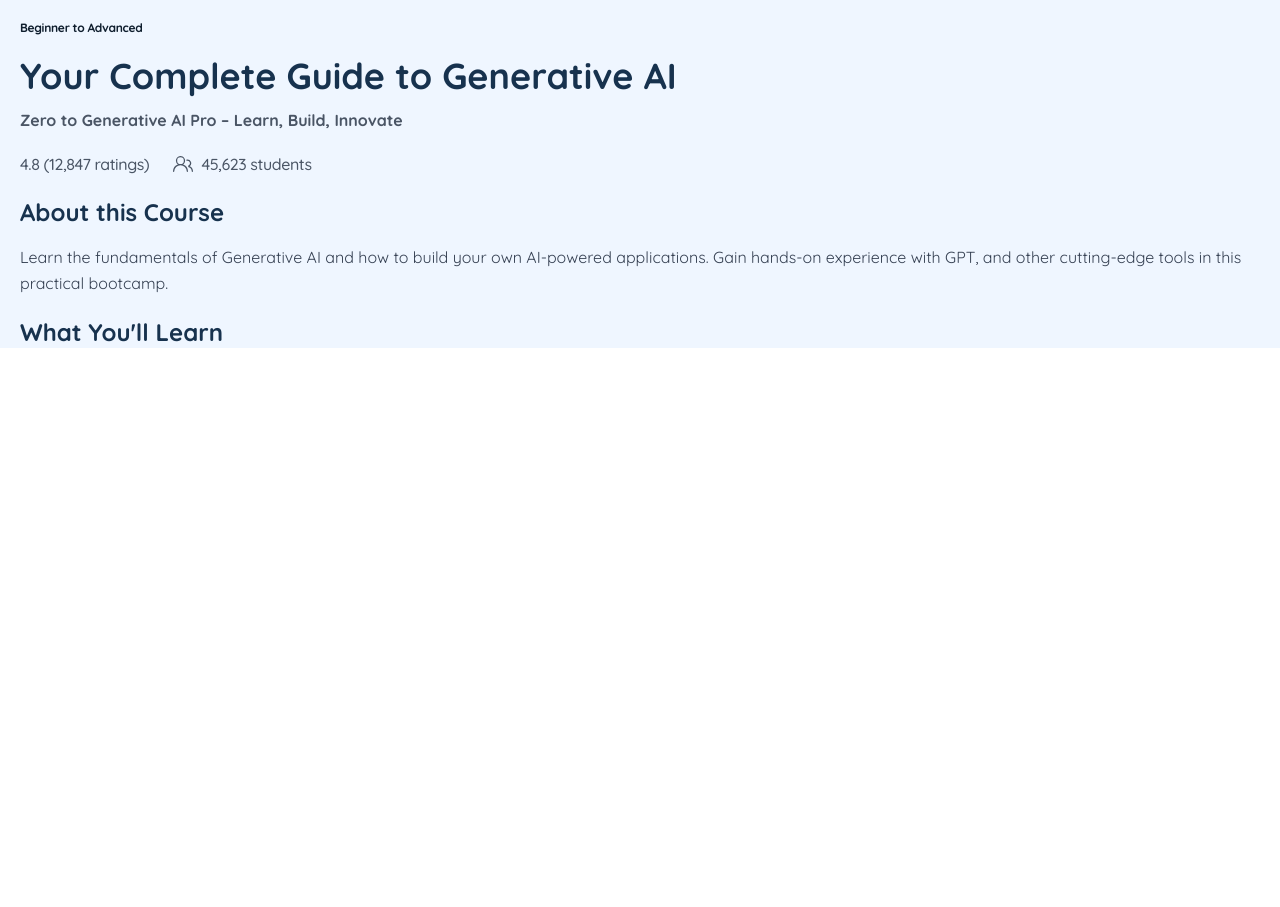
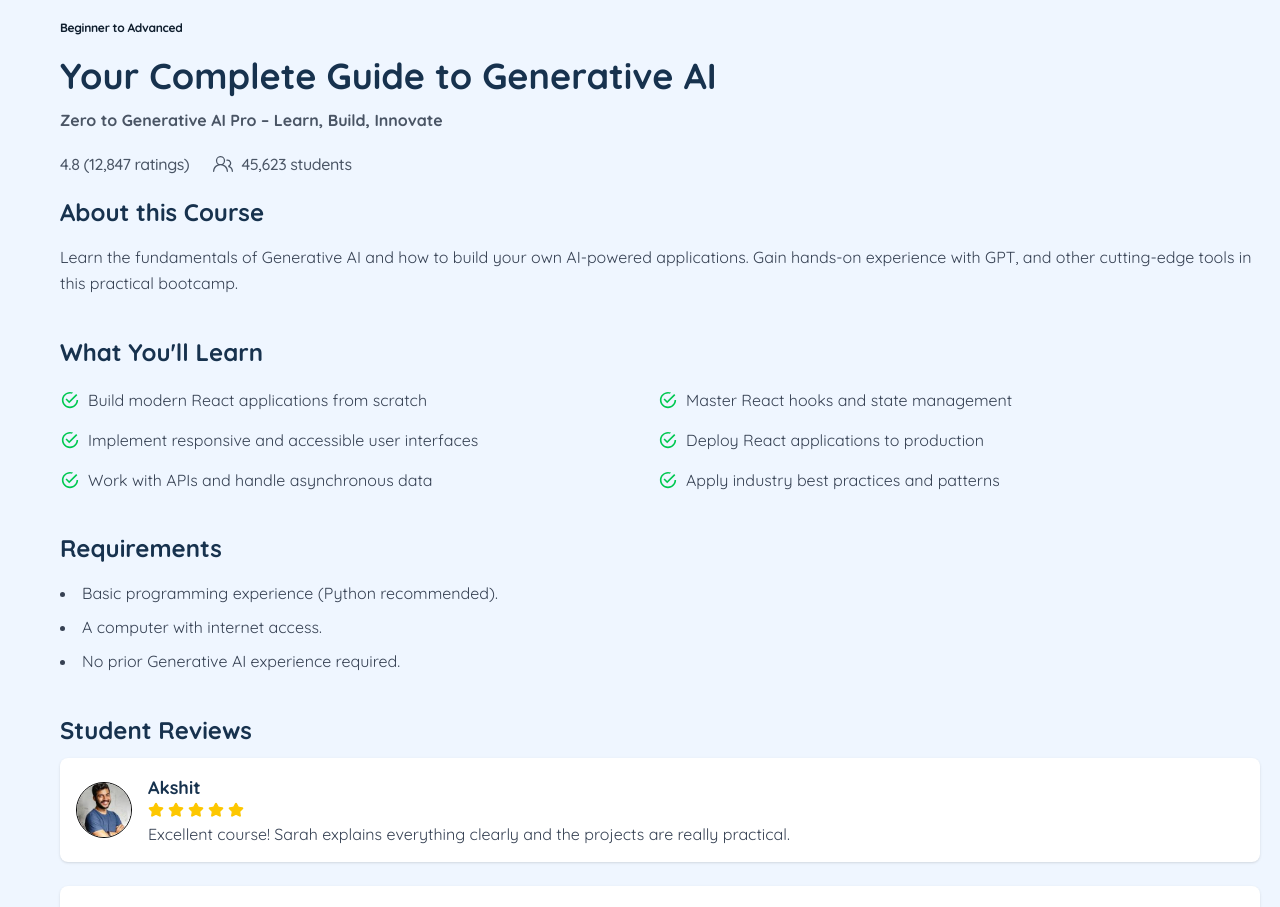
Before and after one commit to WebWizards-org/frontend, a React (Vite) app: page /courses/genai in a window 1280 px wide. Shown: the top 907 px of the page. Before the commit the page ends 800 px from the top, so only its background shows below. Built offline with nearby package versions, Linux system fonts and the light colour scheme.

Commit message:
feat: enhance GenAI component with course details, skills, and student reviews; add images for testimonials

```diff
--- a/src/pages/GenAI.jsx
+++ b/src/pages/GenAI.jsx
@@ -1,15 +1,45 @@
-import React from 'react'
+import React from 'react';
 import { GoPeople } from "react-icons/go";
 import { IoMdCheckmarkCircleOutline } from "react-icons/io";
-
+import per1 from "../assets/person1.jpeg";
+import per2 from "../assets/person2.jpeg"
+import { Star } from "lucide-react";
 
 function GenAI() {
+  const skills = [
+    "Build modern React applications from scratch",
+    "Master React hooks and state management",
+    "Implement responsive and accessible user interfaces",
+    "Deploy React applications to production",
+    "Work with APIs and handle asynchronous data",
+    "Apply industry best practices and patterns"
+  ];
+
+  const review = [
+    {
+      image: per1,
+      name: "Akshit",
+      comment: "Excellent course! Sarah explains everything clearly and the projects are really practical."
+    },
+    {
+      image: per2,
+      name: "Priya",
+      comment: "Loved the hands-on approach and the real-world examples. Highly recommend!"
+    },
+    {
+      image: per2,
+      name: "Rahul",
+      comment: "The best Generative AI course for beginners and pros alike."
+    },
+  ];
+
   return (
-    <div className='bg-blue-50 pl-5 pt-5' style={{ fontFamily: 'Inter, sans-serif' }}>
-      <h5 className='font-bold text-xs tracking-tight text-[#0f1e2e]'>Beginner to Advanced</h5>
-      <h1 className='pt-5 text-4xl font-extrabold text-[#17324e]'>Your Complete Guide to Generative AI</h1>
-      <h3 className='pt-3 text-gray-600 font-bold'>Zero to Generative AI Pro – Learn, Build, Innovate</h3>
-      <div className="flex items-center gap-6 text-gray-600 tracking-tight font-medium">
+    <div className='bg-blue-50 p-5' style={{ fontFamily: 'Inter, sans-serif' }}>
+      <div className='rounded-xl pl-5'>
+        <h5 className='font-bold text-xs tracking-tight text-[#0f1e2e] pl-5'>Beginner to Advanced</h5>
+        <h1 className='pt-5 text-4xl font-extrabold text-[#17324e] pl-5'>Your Complete Guide to Generative AI</h1>
+        <h3 className='pt-3 text-gray-600 font-bold pl-5'>Zero to Generative AI Pro – Learn, Build, Innovate</h3>
+        <div className="flex items-center gap-6 text-gray-600 tracking-tight font-medium pl-5">
           <span className="inline-block pt-5">
             4.8 (12,847 ratings)
           </span>
@@ -18,17 +48,54 @@ function GenAI() {
             45,623 students
           </span>
         </div>
-    <h2 className='pt-5 font-bold text-2xl text-[#17324e]'>About this Course</h2>
-    <p className="mt-4 text-gray-700 text-base leading-relaxed">
+        <h2 className='pt-5 font-bold text-2xl text-[#17324e] pl-5'>About this Course</h2>
+        <div className="mt-4 text-gray-700 text-base leading-relaxed pl-5">
           Learn the fundamentals of Generative AI and how to build your own AI-powered applications.
           Gain hands-on experience with GPT, and other cutting-edge tools in this practical bootcamp.
-    </p>
-
-    <h2 className='pt-5 font-bold text-2xl text-[#17324e]'>What You'll Learn</h2>
-
-
         </div>
-  )
+        <div className="p-5 ">
+          <h2 className="pt-5 font-bold text-2xl text-[#17324e]">What You'll Learn</h2>
+          <div className="grid md:grid-cols-2 gap-4 mt-5">
+            {skills.map((skill, index) => (
+              <div key={index} className="flex items-center space-x-2">
+                <IoMdCheckmarkCircleOutline className="text-green-500 text-xl" />
+                <p className="text-gray-700">{skill}</p>
+              </div>
+            ))}
+          </div>
+        </div>
+        <h2 className='pt-5 font-bold text-2xl text-[#17324e] pl-5'>Requirements</h2>
+        <div className="mt-4 text-gray-700 text-base leading-relaxed pl-5">
+          <ul className="list-disc list-inside space-y-2 pb-5">
+            <li>Basic programming experience (Python recommended).</li>
+            <li>A computer with internet access.</li>
+            <li>No prior Generative AI experience required.</li>
+          </ul>
+        </div>
+        <h2 className='pt-5 pb-3 font-bold text-2xl text-[#17324e] pl-5'>Student Reviews</h2>
+        <div className="pl-5">
+          {review.map((r, idx) => (
+            <div key={idx} className="flex items-center gap-4 mb-6 bg-white rounded-lg shadow p-4">
+              <img
+                src={r.image}
+                alt={r.name}
+                className="w-14 h-14 rounded-full object-cover border"
+              />
+              <div>
+                <h4 className="font-bold text-lg text-[#17324e]">{r.name}</h4>
+                <div className="flex items-center mb-1">
+                  {[...Array(5)].map((_, i) => (
+                    <Star key={i} className="w-4 h-4 text-yellow-400 fill-yellow-400 mr-1" />
+                  ))}
+                </div>
+                <p className="text-gray-700">{r.comment}</p>
+              </div>
+            </div>
+          ))}
+        </div>
+      </div>
+    </div>
+  );
 }
 
-export default GenAI
+export default GenAI;
```
Also changed, not shown: src/assets/person1.jpeg (added), src/assets/person2.jpeg (added). Lines whose indentation alone changed are shown as unchanged.
